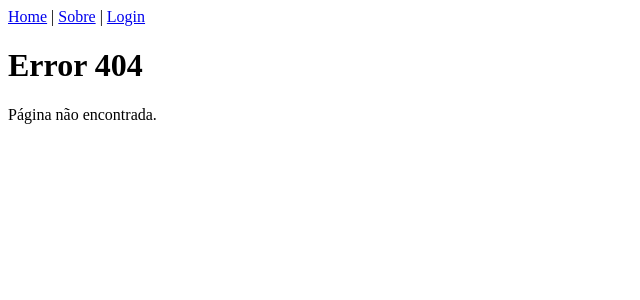
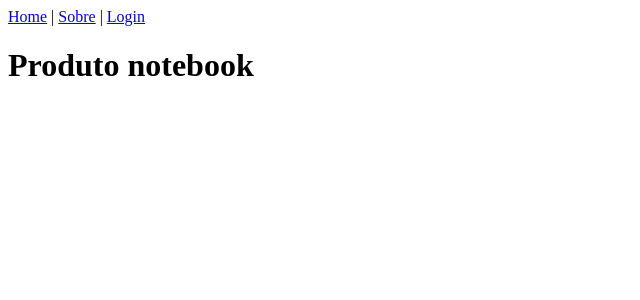
Before and after one commit to jmariotto93/Router1-React, a React (Create React App) app in the folder router1/: page /produto/notebook in a window 1280 px wide. Before the commit this address had no page. Shown: the top 300 px of the page, without its empty margins (0-640 px from the left). Built offline with nearby package versions, Linux system fonts and the light colour scheme.

Commit message:
create Produto

```diff
--- a/router1/src/App.jsx
+++ b/router1/src/App.jsx
@@ -5,6 +5,7 @@
 import Login from './Login';
 import Error404 from './Error404';
 import Header from './Header';
+import Produto from './Produto';
 
 function App() {
   return (
@@ -14,6 +15,7 @@
         <Route path='/' element={<Home />} />
         <Route path='sobre' element={<Sobre />} />
         <Route path='login' element={<Login />} />
+        <Route path='produto/:id' element={<Produto />} />
         <Route path='*' element={<Error404 />} />
       </Routes>
     </BrowserRouter>
--- a/router1/src/Header.jsx
+++ b/router1/src/Header.jsx
@@ -1,7 +1,12 @@
 import React from 'react'
-import { NavLink } from 'react-router-dom'
+import { NavLink, useLocation } from 'react-router-dom'
 
 const Header = () => {
+    const location = useLocation();
+
+    React.useEffect(() => {
+        console.log('Mudou a rota')
+    }, [location])
   return (
     <nav>
         <NavLink to="/" end>Home</NavLink>{' '} | {' '}
--- a/router1/src/Home.jsx
+++ b/router1/src/Home.jsx
@@ -1,10 +1,14 @@
 import React from 'react'
+import { Link } from 'react-router-dom'
 
 const Home = () => {
   return (
     <div>
         <h1>Home</h1>
         <p>Essa é a home.</p>
+        <Link to="produto/notebook">Notebook</Link> {' '}
+        <Link to="produto/tablet">Tablet</Link>
+
     </div>
   )
 }
--- /dev/null
+++ b/router1/src/Produto.jsx
@@ -0,0 +1,16 @@
+import React from 'react'
+import { useLocation, useParams } from 'react-router-dom'
+
+const Produto = () => {
+   const params = useParams();
+   const location = useLocation();
+
+   const search = new URLSearchParams(location.search)
+  return (
+    <div>
+        <h1>Produto {params.id}</h1>
+    </div>
+  )
+}
+
+export default Produto
```
